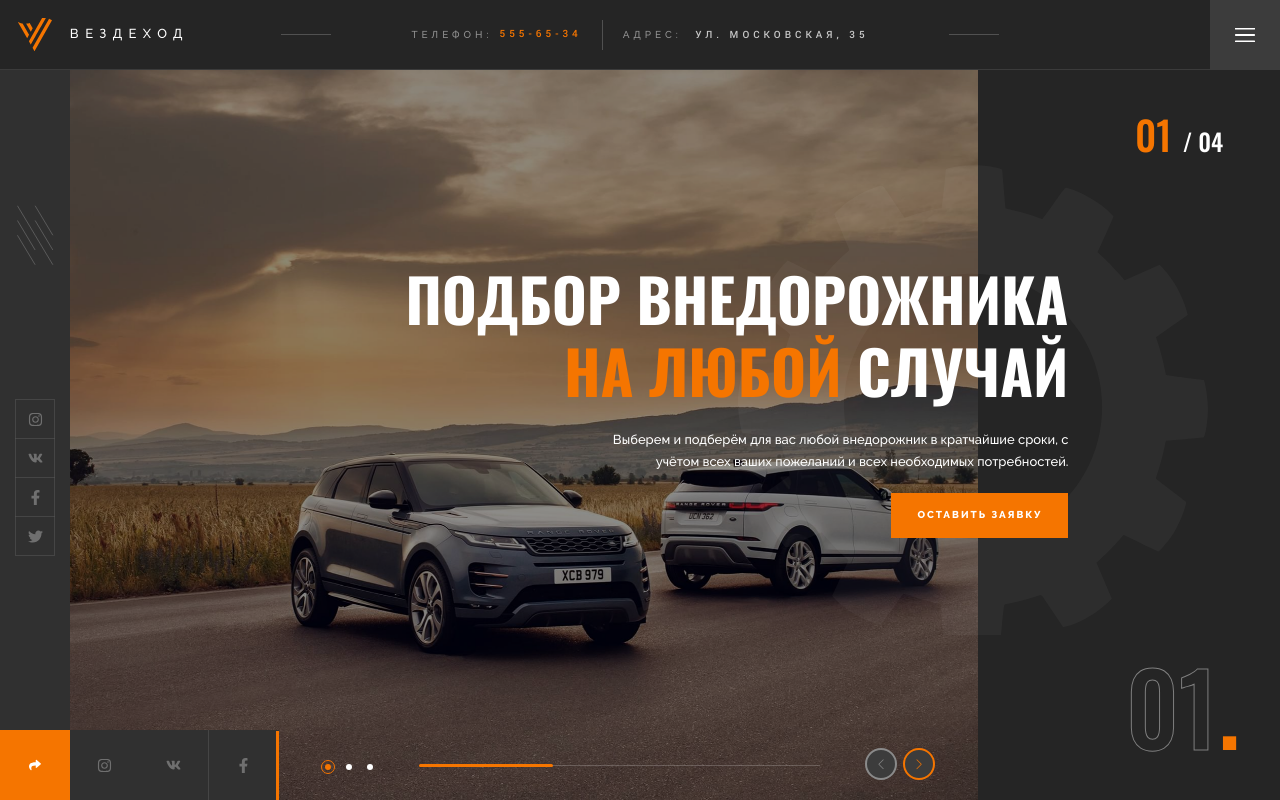
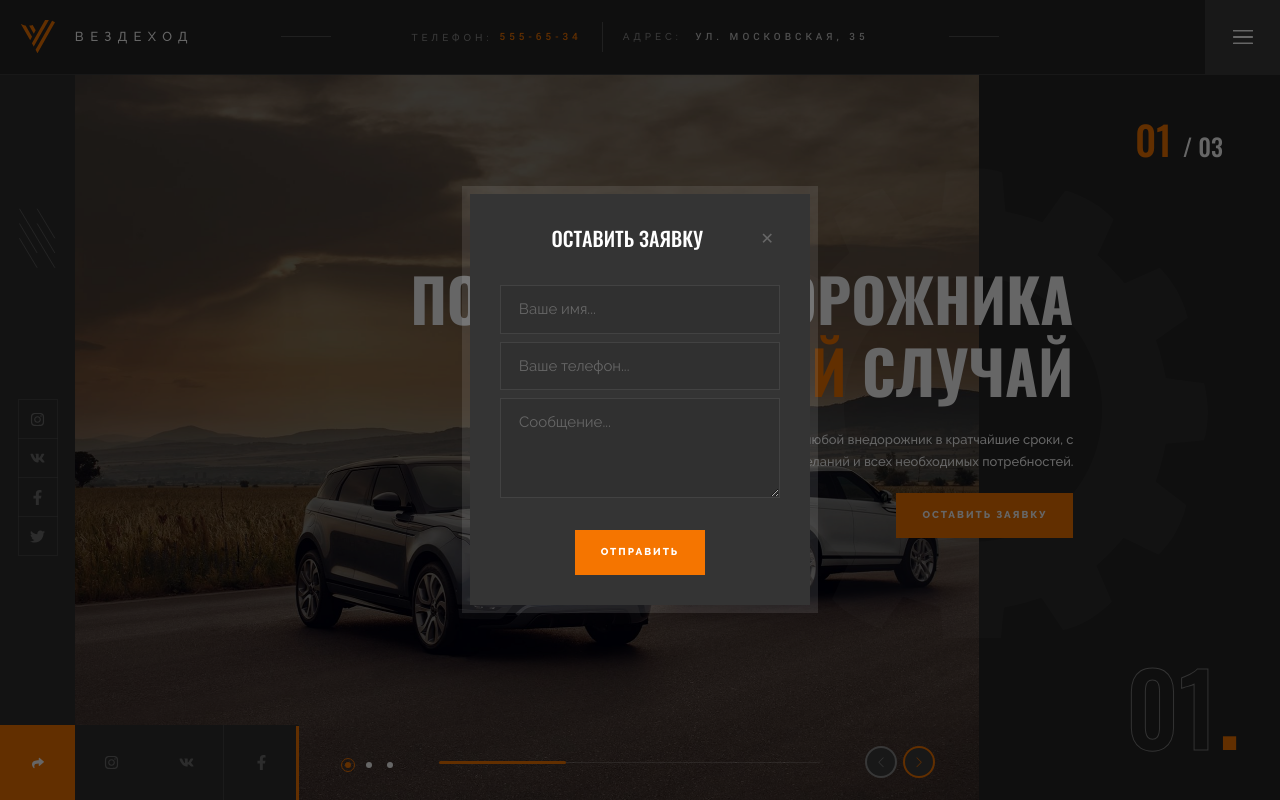
Before and after one commit to west4n/vezdehod, a website: page app/index.html in a window 1280 px wide. Both pictures are taken after a click on the button "ОСТАВИТЬ ЗАЯВКУ". Drawn offline with nearby package versions, Linux system fonts and the light colour scheme; files that its build step writes are made by us from their sources.

Commit message:
added new files

```diff
--- a/app/index.html
+++ b/app/index.html
@@ -58,7 +58,7 @@
 								Выберем и подберём для вас любой внедорожник в кратчайшие сроки, с учётом всех ваших пожеланий и
 								всех необходимых потребностей.
 							</p>
-							<button class="button slider-text__button"><span>Оставить заявку</span></button>
+							<button class="button slider-text__button" data-micromodal-open="modal-1"><span>Оставить заявку</span></button>
 						</div>
 					</div>
 					<div class="swiper-slide slider-text__slide">
@@ -129,10 +129,10 @@
 			</div>
 
 			<div class="slider-pagination-count">
-				<span class="current">01</span> / <span class="total">04</span>
+				<span class="current">01</span> / <span class="total"></span>
 			</div>
 
-			<div class="slider-pagination-current">01<span class="slider-pagination-current__dot">.</span></div>
+			<div class="slider-pagination-current"><span class="slider-pagination-current__num">01</span><span class="slider-pagination-current__dot">.</span></div>
 
 			<div class="slider-gear">
 
@@ -144,4 +144,5 @@
 
 </header>
 
+<!--#include virtual="/parts/modal.html" -->
 <!--#include virtual="/parts/footer.html" -->
--- a/app/js/app.js
+++ b/app/js/app.js
@@ -3,13 +3,32 @@ Swiper.use([Parallax, Mousewheel, Controller, Pagination, Scrollbar, Navigation]
 
 import { gsap, Power2 } from 'gsap';
 
+import Micromodal from 'micromodal';
+
 document.addEventListener('DOMContentLoaded', () => {
+
+	Micromodal.init({
+		openTrigger: 'data-micromodal-open',
+		closeTrigger: 'data-micromodal-close',
+		disableFocus: true,
+		disableScroll: true,
+		awaitCloseAnimation: true,
+		awaitOpenAnimation: true,
+	});
 
 	const swiperIMG = new Swiper('.slider-img', {
 
 		loop: false,
 		speed: 2400,
-		parallax: true
+		parallax: true,
+		pagination: {
+			el: '.slider-pagination-count .total',
+			type: 'custom',
+			renderCustom: (swiper, current, total) => {
+				let totalRes = total >= 10 ? total : `0${total}`;
+				return totalRes;
+			}
+		}
 
 	});
 
@@ -53,4 +72,36 @@ document.addEventListener('DOMContentLoaded', () => {
 		})
 	})
 
+	let curnum = document.querySelector('.slider-pagination-count .current'),
+			pagecur = document.querySelector('.slider-pagination-current__num');
+
+	swiperText.on('slideChange', () => {
+		let index = swiperText.realIndex + 1;
+		let indRes = index >= 10 ? index : `0${index}`;
+
+		gsap.to(curnum, .2, {
+			force3D: true,
+			y: -10,
+			opacity: 0,
+			ease: Power2.easeOut,
+			onComplete: () => {
+				gsap.to(curnum, .1, {
+					force3D: true,
+					y: 10
+				});
+				curnum.innerHTML = indRes;
+				pagecur.innerHTML = indRes;
+
+			}
+		});
+
+		gsap.to(curnum, .2, {
+			force3D: true,
+			y: 0,
+			opacity: 1,
+			ease: Power2.easeOut,
+			delay: .3
+		});
+	});
+
 });
--- /dev/null
+++ b/app/parts/modal.html
@@ -0,0 +1,28 @@
+<!-- [1] -->
+<div class="modal micromodal-slide" id="modal-1" aria-hidden="true">
+  <!-- [2] -->
+  <div class="modal__overlay" tabindex="-1" data-micromodal-close>
+    <!-- [3] -->
+    <div class="modal__container" role="dialog" aria-modal="true" aria-labelledby="modal-1-title" >
+
+
+      <header class="modal__header">
+        <h2 class="modal__title" id="modal-1-title">Оставить заявку</h2>
+        <!-- [4] -->
+        <button class="modal__close" aria-label="Закрыть окно" data-micromodal-close></button>
+      </header>
+
+      <form action="#">
+        <main class="modal__content">
+          <input class="form-input modal__input" type="text" name="VH-Name" placeholder="Ваше имя...">
+          <input class="form-input modal__input" type="text" name="VH-Phone" placeholder="Ваше телефон...">
+          <textarea class="form-input modal__input" name="Message" placeholder="Сообщение..."></textarea>
+        </main>
+        <footer class="modal__footer">
+          <button class="button"><span>Отправить</span></button>
+        </footer>
+      </form>
+
+    </div>
+  </div>
+</div>
--- a/app/styles/sass/_config.sass
+++ b/app/styles/sass/_config.sass
@@ -8,7 +8,8 @@ $deep: #252525
 $lineheight: 1.7 // Document Line Height
 $userfont: raleway-vh, sans-serif // User Font Family
 $systemfont: -apple-system, BlinkMacSystemFont, Arial, sans-serif // System Font Family
-$size: 70px
+$size: 75px
+$size-sm: 58px
 $border-opacity: .1
 
 // Bootstrap compatible gutter variable => $gutter
@@ -23,6 +24,7 @@ $gutter: $grid-gutter-width
 // @import 'node_modules/bootstrap/scss/utilities/_sizing.scss' // Optional Bootstrap Utilites
 
 @import 'node_modules/swiper/swiper-bundle'
+@import 'app/vendor/micromodal/micromodal'
 
 // FONTS LOAD SECTION
 
--- /dev/null
+++ b/app/styles/sass/blocks/form.scss
@@ -0,0 +1,25 @@
+.form-input {
+  display: block;
+  background-color: $dark;
+  border: 1px solid lighten($color: $dark, $amount: 7);
+  padding: 12px 18px;
+  min-width: 280px;
+  color: #fff;
+  font-size: 15px;
+  transition: border .25s ease-in;
+  &:focus {
+    border: 1px solid lighten($color: $dark, $amount: 20);
+  }
+}
+
+.modal__input {
+  margin-bottom: 8px;
+}
+
+textarea.form-input {
+  min-height: 100px;
+}
+
+.modal__footer {
+  text-align: center;
+}
--- a/app/styles/sass/blocks/home-header.scss
+++ b/app/styles/sass/blocks/home-header.scss
@@ -8,6 +8,9 @@ html {
 	height: 100%;
 	color: #fff;
 	padding-top: $size;
+	@include media-breakpoint-down(md) {
+		padding-top: $size-sm;
+	}
 	&__content {
 		height: 100%;
 	}
@@ -24,6 +27,9 @@ html {
 	background-color: $deep;
 	display: flex;
 	align-items: center;
+	@include media-breakpoint-down(md) {
+		height: $size-sm;
+	}
 	&__decoration {
 		flex: 1 0 0;
 		text-align: center;
@@ -90,6 +96,13 @@ html {
 		display: flex;
 		justify-content: center;
 		align-items: center;
+		@include media-breakpoint-down(md) {
+			width: $size-sm;
+			height: $size-sm;
+		}
+	}
+	@include media-breakpoint-down(md) {
+		flex: 1 0 0;
 	}
 }
 
@@ -98,6 +111,9 @@ html {
 	text-align: right;
 	position: relative;
 	height: $size;
+	@include media-breakpoint-down(md) {
+		height: $size-sm;
+	}
 }
 
 .menu-button {
@@ -111,6 +127,10 @@ html {
 	background-repeat: no-repeat;
 	background-position: center center;
 	transition: background-color 0.25s ease-out;
+	@include media-breakpoint-down(md) {
+		width: $size-sm;
+		height: $size-sm;
+	}
 	&:hover {
 		background-color: $accent;
 	}
@@ -130,6 +150,10 @@ html {
 	align-items: center;
 	justify-content: center;
 	z-index: 5;
+	@include media-breakpoint-down(md) {
+		width: $size-sm;
+		padding-top: $size-sm;
+	}
 	&__decoration {
 		flex: 1 0 0;
 		background-image: url(../images/dist/decoration.svg);
@@ -148,6 +172,10 @@ html {
 		background-size: 12px;
 		background-repeat: no-repeat;
 		background-position: center center;
+		@include media-breakpoint-down(md) {
+			width: $size-sm;
+			flex: 0 0 $size-sm;
+		}
 	}
 }
 
@@ -187,6 +215,9 @@ html {
 	height: 100%;
 	overflow: hidden;
 	position: relative;
+	@include media-breakpoint-down(md) {
+		padding-left: $size-sm;
+	}
 }
 
 .slider-bottom {
@@ -198,6 +229,11 @@ html {
 	align-items: center;
 	z-index: 5;
 	width: calc(75% - #{$size});
+	@include media-breakpoint-down(md) {
+		left: $size-sm;
+		height: $size-sm;
+		width: 100%;
+	}
 }
 
 .slider-share {
@@ -214,6 +250,10 @@ html {
 		background-color: $dark;
 		border-right: 1px solid rgba($color: #fff, $alpha: $border-opacity);
 		margin-left: -0.5px;
+		@include media-breakpoint-down(md) {
+			width: $size-sm;
+			height: $size-sm;
+		}
 		&:last-child {
 			border: none;
 		}
@@ -262,6 +302,9 @@ html {
 	z-index: 3;
 	width: 100%;
 	height: calc(100% - #{$size});
+	@include media-breakpoint-down(md) {
+		height: calc(100% - #{$size-sm});
+	}
 }
 
 .slider-text__slide {
@@ -311,6 +354,7 @@ html {
 	justify-content: center;
 	align-items: center;
 	height: $size;
+	position: relative;
 	.swiper-pagination-bullet {
 		width: 6px;
 		height: 6px;
@@ -332,6 +376,9 @@ html {
 				left: -4px;
 			}
 		}
+	}
+	@include media-breakpoint-down(md) {
+		height: $size-sm;
 	}
 }
 
--- /dev/null
+++ b/app/styles/sass/blocks/modal.scss
@@ -0,0 +1,33 @@
+.modal {
+  z-index: 10000000;
+  position: absolute;
+  font-family: raleway-vh, sans-serif;
+}
+
+.modal__container {
+  background-color: lighten($color: $deep, $amount: 6);
+  box-shadow: 0 0 0 8px rgba($color: #fff, $alpha: .1);
+  border-radius: 0;
+}
+
+.modal__title {
+  color: #fff;
+  font-family: oswald-vh, sans-serif;
+  text-transform: uppercase;
+  font-weight: 400;
+  display: block;
+  width: 100%;
+}
+
+.modal__header {
+  text-align: center;
+}
+
+.modal__close {
+  color: #fff;
+  opacity: 0.25;
+  transition: opacity .25s ease-in;
+  &:hover {
+    opacity: 1;
+  }
+}
--- /dev/null
+++ b/app/vendor/micromodal/micromodal.css
@@ -0,0 +1,122 @@
+.modal {
+	font-family: -apple-system,BlinkMacSystemFont,avenir next,avenir,helvetica neue,helvetica,ubuntu,roboto,noto,segoe ui,arial,sans-serif;
+}
+.modal__overlay {
+	position: fixed;
+	top: 0;
+	left: 0;
+	right: 0;
+	bottom: 0;
+	background: rgba(0,0,0,0.6);
+	display: flex;
+	justify-content: center;
+	align-items: center;
+}
+.modal__container {
+	background-color: #fff;
+	padding: 30px;
+	max-width: 500px;
+	max-height: 100vh;
+	border-radius: 4px;
+	overflow-y: auto;
+	box-sizing: border-box;
+}
+.modal__header {
+	display: flex;
+	justify-content: space-between;
+	align-items: center;
+}
+.modal__title {
+	margin-top: 0;
+	margin-bottom: 0;
+	font-weight: 600;
+	font-size: 1.25rem;
+	line-height: 1.25;
+	color: #00449e;
+	box-sizing: border-box;
+}
+.modal__close {
+	background: transparent;
+	border: 0;
+}
+.modal__header .modal__close:before { content: "\2715"; }
+.modal__content {
+	margin-top: 2rem;
+	margin-bottom: 2rem;
+	line-height: 1.5;
+	color: rgba(0,0,0,.8);
+}
+.modal__btn {
+	font-size: .875rem;
+	padding-left: 1rem;
+	padding-right: 1rem;
+	padding-top: .5rem;
+	padding-bottom: .5rem;
+	background-color: #e6e6e6;
+	color: rgba(0,0,0,.8);
+	border-radius: .25rem;
+	border-style: none;
+	border-width: 0;
+	cursor: pointer;
+	-webkit-appearance: button;
+	text-transform: none;
+	overflow: visible;
+	line-height: 1.15;
+	margin: 0;
+	will-change: transform;
+	-moz-osx-font-smoothing: grayscale;
+	-webkit-backface-visibility: hidden;
+	backface-visibility: hidden;
+	-webkit-transform: translateZ(0);
+	transform: translateZ(0);
+	transition: -webkit-transform .25s ease-out;
+	transition: transform .25s ease-out;
+	transition: transform .25s ease-out,-webkit-transform .25s ease-out;
+}
+.modal__btn:focus, .modal__btn:hover {
+	-webkit-transform: scale(1.05);
+	transform: scale(1.05);
+}
+.modal__btn-primary {
+	background-color: #00449e;
+	color: #fff;
+}
+
+@keyframes mmfadeIn {
+	from { opacity: 0; }
+	to { opacity: 1; }
+}
+@keyframes mmfadeOut {
+	from { opacity: 1; }
+	to { opacity: 0; }
+}
+@keyframes mmslideIn {
+	from { transform: translateY(15%); }
+	to { transform: translateY(0); }
+}
+@keyframes mmslideOut {
+	from { transform: translateY(0); }
+	to { transform: translateY(-10%); }
+}
+.micromodal-slide {
+	display: none;
+}
+.micromodal-slide.is-open {
+	display: block;
+}
+.micromodal-slide[aria-hidden="false"] .modal__overlay {
+	animation: mmfadeIn .3s cubic-bezier(0.0, 0.0, 0.2, 1);
+}
+.micromodal-slide[aria-hidden="false"] .modal__container {
+	animation: mmslideIn .3s cubic-bezier(0, 0, .2, 1);
+}
+.micromodal-slide[aria-hidden="true"] .modal__overlay {
+	animation: mmfadeOut .3s cubic-bezier(0.0, 0.0, 0.2, 1);
+}
+.micromodal-slide[aria-hidden="true"] .modal__container {
+	animation: mmslideOut .3s cubic-bezier(0, 0, .2, 1);
+}
+.micromodal-slide .modal__container,
+.micromodal-slide .modal__overlay {
+	will-change: transform;
+}
--- a/package.json
+++ b/package.json
@@ -37,6 +37,7 @@
 	},
 	"dependencies": {
 		"gsap": "^3.7.1",
+		"micromodal": "^0.4.6",
 		"swiper": "^6.8.1"
 	}
 }
```
Also changed, not shown: app/css/main.min.css, app/js/app.min.js.
